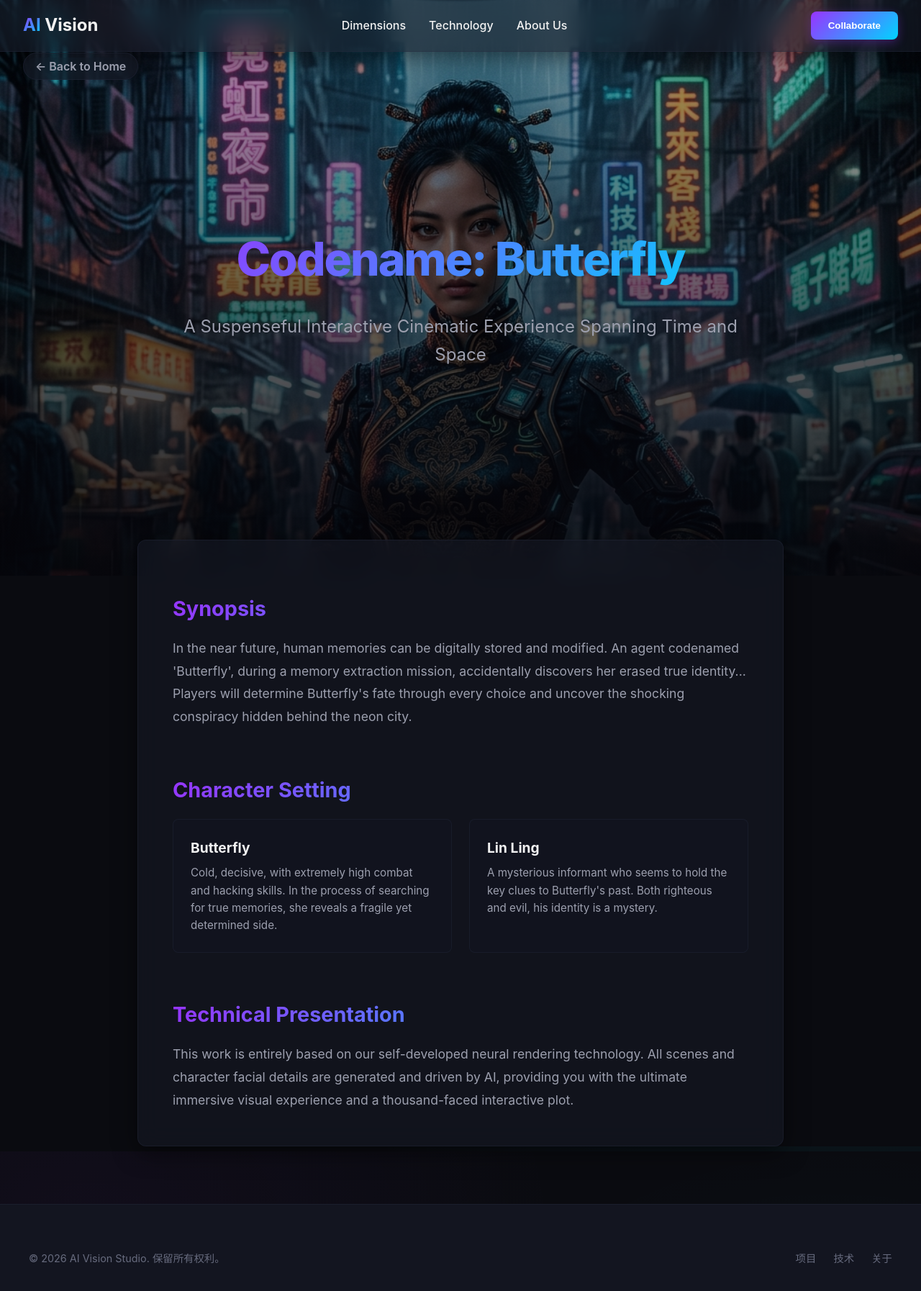
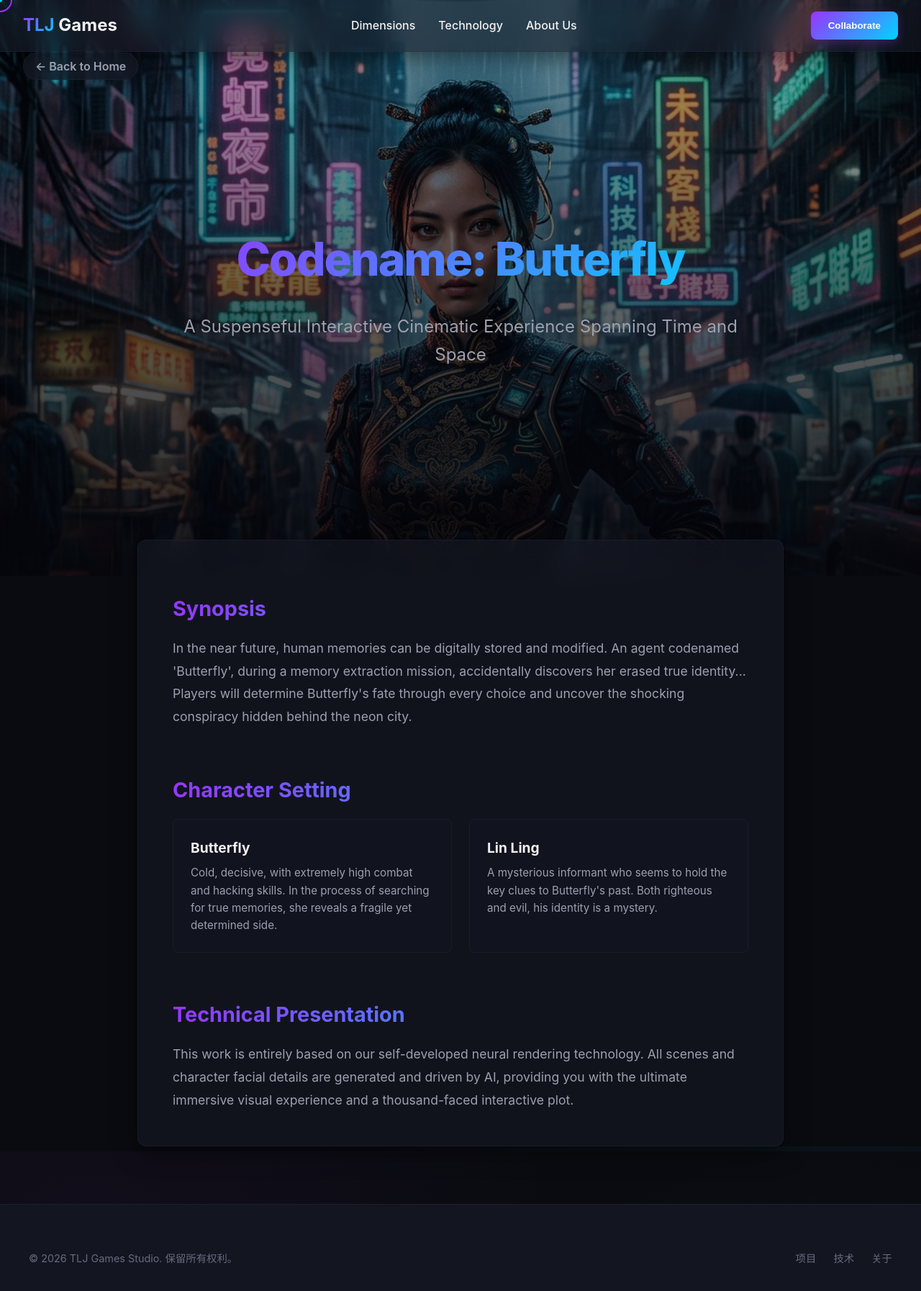
Before and after one commit to supertlj/companywebsite, a React (Vite) app: page /project/die-ying in a window 1280 px wide. Shown: the top 1794 px of the page at 72% size. Built offline with nearby package versions, Linux system fonts and the light colour scheme.

Commit message:
chore: update company name to TLJ Games in website header, footer and html title

```diff
--- a/index.html
+++ b/index.html
@@ -4,7 +4,7 @@
     <meta charset="UTF-8" />
     <link rel="icon" type="image/svg+xml" href="/favicon.svg" />
     <meta name="viewport" content="width=device-width, initial-scale=1.0" />
-    <title>companywebsite</title>
+    <title>TLJ Games</title>
   </head>
   <body>
     <div id="root"></div>
--- a/src/components/Footer.jsx
+++ b/src/components/Footer.jsx
@@ -5,7 +5,7 @@ const Footer = () => {
   return (
     <footer className="footer">
       <div className="footer-content">
-        <p>&copy; 2026 AI Vision Studio. 保留所有权利。</p>
+        <p>&copy; 2026 TLJ Games Studio. 保留所有权利。</p>
         <div className="footer-links">
           <a href="#games">项目</a>
           <a href="#tech">技术</a>
--- a/src/components/Header.jsx
+++ b/src/components/Header.jsx
@@ -14,7 +14,7 @@ const Header = () => {
   return (
     <header className="header glass">
       <Link to="/" className="logo" onClick={() => setIsMenuOpen(false)}>
-        <span className="text-gradient">AI</span> Vision
+        <span className="text-gradient">TLJ</span> Games
       </Link>
 
       {/* 汉堡菜单图标 */}
```
